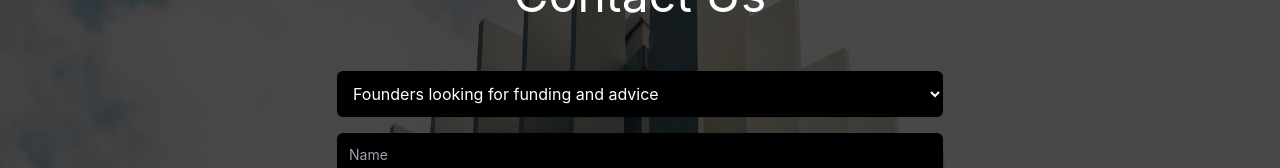
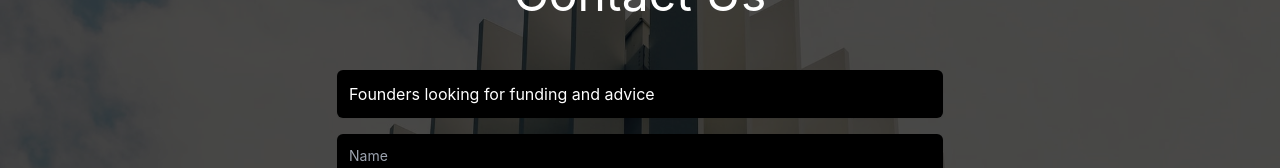
Before and after one commit to m-s-morgan/composite-ventures, a Next.js app: page / in a window 1280 px wide. Shown: the part 7807-7975 px from the top of the page. Built offline with nearby package versions, Linux system fonts and the light colour scheme.

Commit message:
removing appearance from select

```diff
--- a/pages/index.tsx
+++ b/pages/index.tsx
@@ -430,7 +430,7 @@ export default function Home() {
               <h2 className="text-2xl sm:text-3xl md:text-4xl lg:text-5xl mb-9">Contact Us</h2>
               <form className={`${styles.form} max-w-full px-3`} onSubmit={formSubmit}>
                 <div className="mt-4">
-                  <select className="focus:ring-gray-200 focus:border-gray-200 block w-full shadow-sm sm:text-sm border-gray-300 rounded-md p-3 bg-black text-xs md:text-base" name="reason" onChange={contactChanged}>
+                  <select className="focus:ring-gray-200 focus:border-gray-200 block w-full shadow-sm sm:text-sm border-gray-300 rounded-md p-3 bg-black text-xs md:text-base appearance-none" name="reason" onChange={contactChanged}>
                     <option value="Founders looking for funding and advice">Founders looking for funding and advice</option>
                     <option value="Corporate partners looking to connect">Corporate partners looking to connect</option>
                   </select>
```
